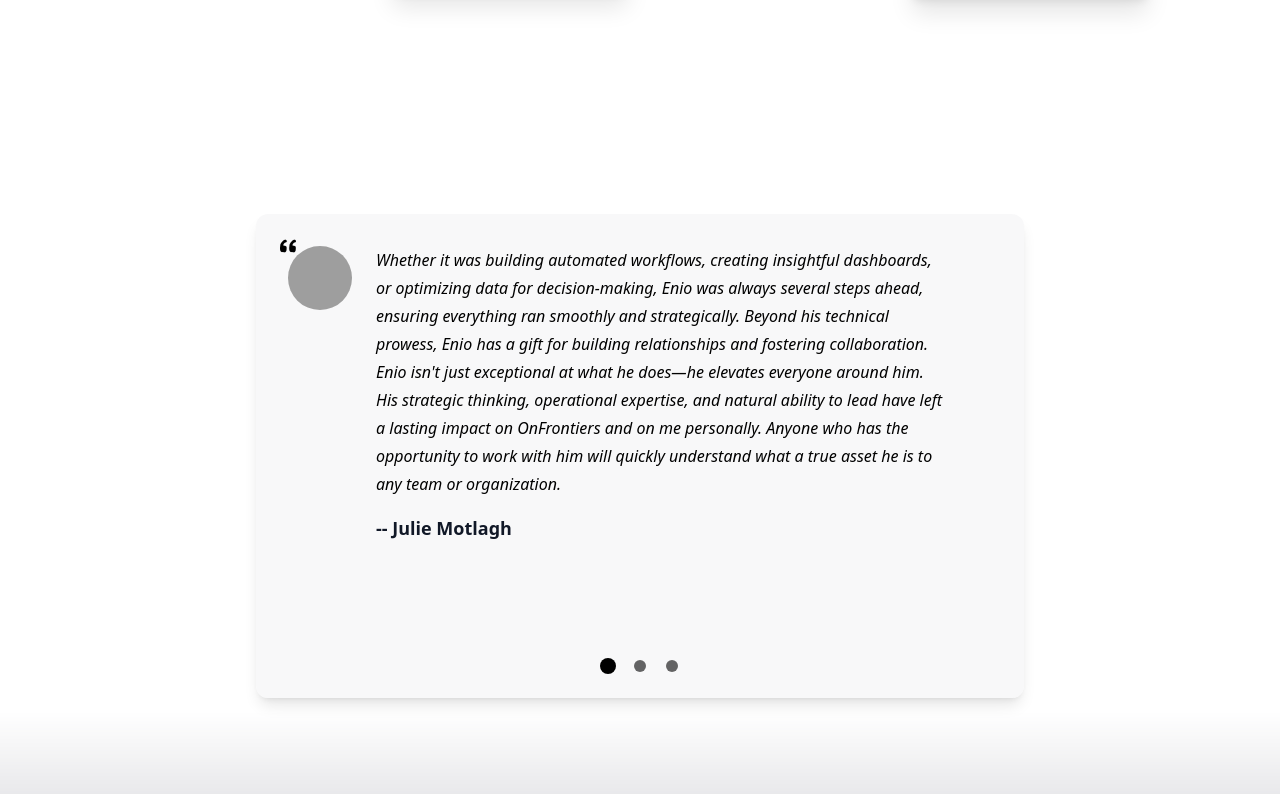
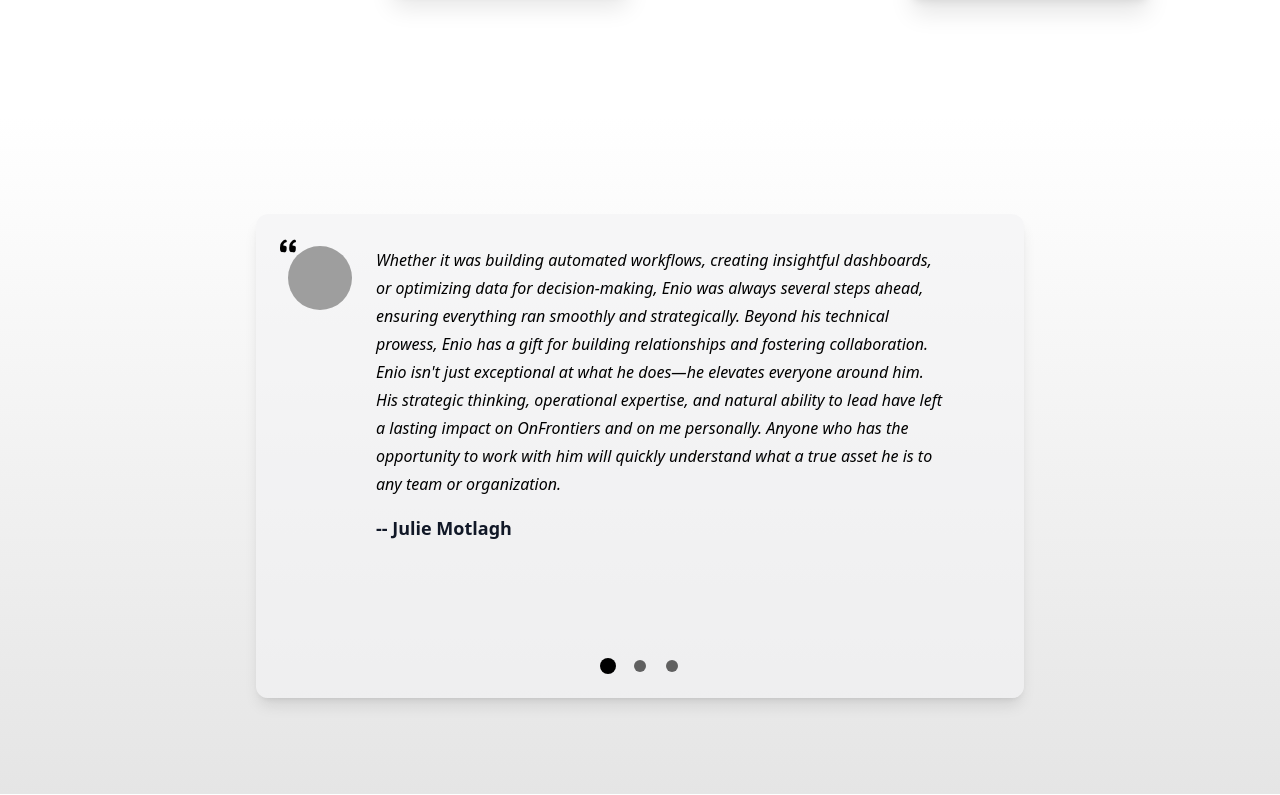
Before and after one commit to borgesenioc/react-resume-enio, a Next.js app: page / in a window 1280 px wide. Shown: the part 3485-4280 px from the top of the page. Built offline with nearby package versions, Linux system fonts and the light colour scheme; grey boxes are pictures that could not be loaded.

Commit message:
Update the background of the testimonials section

```diff
--- a/src/components/Sections/Testimonials.tsx
+++ b/src/components/Sections/Testimonials.tsx
@@ -77,7 +77,9 @@ const Testimonials: FC = memo(() => {
           parallaxEnabled && 'bg-fixed',
           {'bg-neutral-700': !imageSrc},
         )}
-        style={imageSrc ? {backgroundImage: `url(${resolveSrc}`} : undefined}>
+        style={resolveSrc ? {
+          backgroundImage: `linear-gradient(to bottom, white, #e5e5e5), url(${resolveSrc})`
+        } : undefined}>
         <div className="z-10 w-full max-w-screen-md px-4 lg:px-0">
           <div className="flex flex-col items-center gap-y-6 rounded-xl bg-gray-100/60 p-6 shadow-lg">
             <div
```
